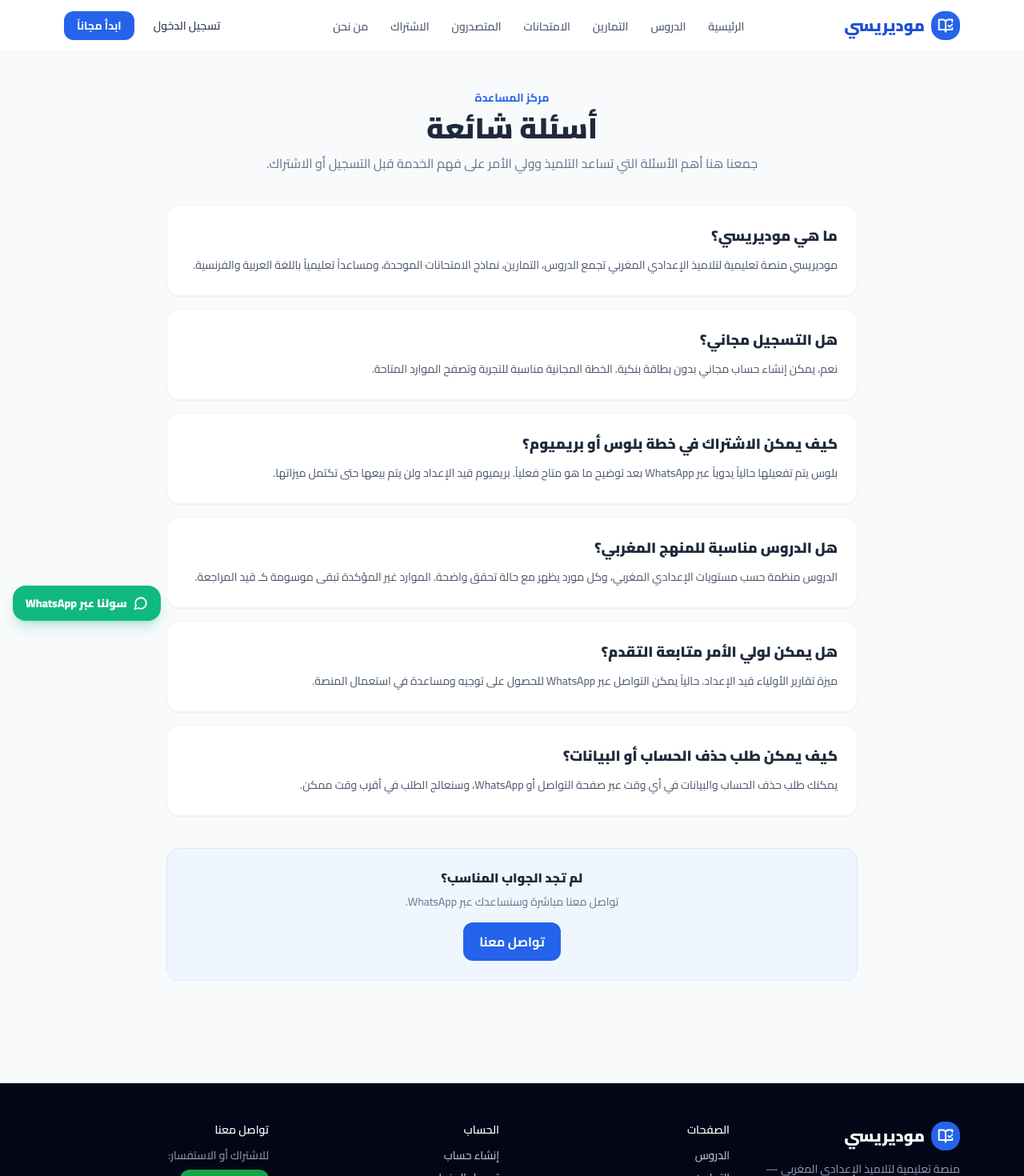
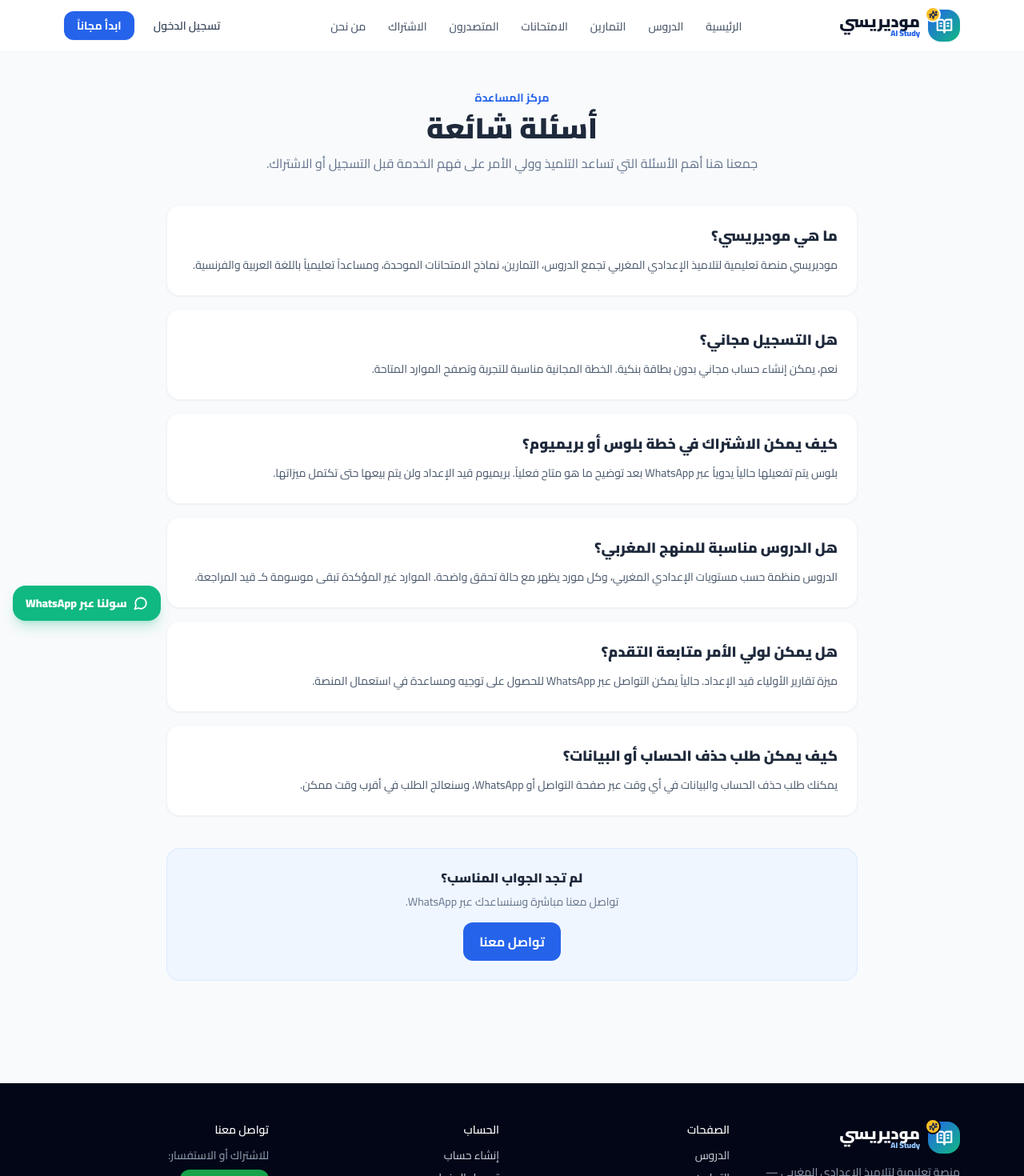
Before and after one commit to anir1977/modarisi, a Next.js app: page /faq in a window 1280 px wide. Shown: the top 1470 px of the page at 80% size. Built offline with nearby package versions, Linux system fonts and the light colour scheme.

Commit message:
Refresh Modarisi logo identity

```diff
--- a/app/icon.tsx
+++ b/app/icon.tsx
@@ -12,14 +12,28 @@ export default async function Icon() {
           width: "32px",
           height: "32px",
           borderRadius: "8px",
-          background: "linear-gradient(135deg, #3b82f6, #10b981)",
+          background: "linear-gradient(135deg, #2563eb, #10b981)",
           display: "flex",
           alignItems: "center",
           justifyContent: "center",
-          fontSize: "20px",
+          color: "white",
+          fontSize: "22px",
+          fontWeight: 900,
+          position: "relative",
         }}
       >
-        🎓
+        م
+        <div
+          style={{
+            position: "absolute",
+            top: "3px",
+            left: "4px",
+            width: "7px",
+            height: "7px",
+            borderRadius: "999px",
+            background: "#fbbf24",
+          }}
+        />
       </div>
     ),
     { width: 32, height: 32 }
--- a/components/Footer.tsx
+++ b/components/Footer.tsx
@@ -1,5 +1,5 @@
 import Link from "next/link";
-import { BookOpenCheck } from "lucide-react";
+import { BookOpenText, Sparkles } from "lucide-react";
 import { whatsappUrl } from "@/lib/contact";
 
 export default function Footer() {
@@ -9,11 +9,17 @@ export default function Footer() {
         <div className="grid grid-cols-1 md:grid-cols-4 gap-8 mb-10">
           {/* Brand */}
           <div className="md:col-span-1">
-            <Link href="/" className="flex items-center gap-2 text-white font-black text-xl mb-3">
-              <span className="w-9 h-9 rounded-2xl bg-blue-600 text-white flex items-center justify-center">
-                <BookOpenCheck size={20} strokeWidth={2.4} />
+            <Link href="/" className="flex items-center gap-2.5 text-white font-black text-xl mb-3">
+              <span className="relative w-10 h-10 rounded-2xl bg-gradient-to-br from-blue-600 to-emerald-500 text-white flex items-center justify-center">
+                <BookOpenText size={21} strokeWidth={2.5} />
+                <span className="absolute -top-1 -left-1 flex h-5 w-5 items-center justify-center rounded-full border-2 border-slate-950 bg-amber-400 text-blue-950">
+                  <Sparkles size={11} strokeWidth={3} />
+                </span>
               </span>
-              <span>موديريسي</span>
+              <span className="leading-none">
+                موديريسي
+                <span className="block text-[10px] font-black text-blue-300">AI Study</span>
+              </span>
             </Link>
             <p className="text-sm text-slate-400 leading-relaxed">
               منصة تعليمية لتلاميذ الإعدادي المغربي — دروس، تمارين، امتحانات موحدة، ومساعد تعليمي.
--- a/components/Navbar.tsx
+++ b/components/Navbar.tsx
@@ -3,7 +3,7 @@
 import { useState, useEffect } from "react";
 import Link from "next/link";
 import { usePathname } from "next/navigation";
-import { BookOpenCheck, Menu, X } from "lucide-react";
+import { BookOpenText, Menu, Sparkles, X } from "lucide-react";
 
 const NAV_LINKS = [
   { href: "/", label: "الرئيسية" },
@@ -34,11 +34,17 @@ export default function Navbar() {
     >
       <nav className="max-w-6xl mx-auto px-4 h-16 flex items-center justify-between">
         {/* Logo */}
-        <Link href="/" className="flex items-center gap-2 font-black text-xl text-blue-700">
-          <span className="w-9 h-9 rounded-2xl flex items-center justify-center shadow-sm bg-blue-600 text-white">
-            <BookOpenCheck size={20} strokeWidth={2.4} />
+        <Link href="/" className="flex items-center gap-2.5 font-black text-xl text-slate-900">
+          <span className="relative w-10 h-10 rounded-2xl flex items-center justify-center shadow-sm bg-gradient-to-br from-blue-600 to-emerald-500 text-white">
+            <BookOpenText size={21} strokeWidth={2.5} />
+            <span className="absolute -top-1 -left-1 flex h-5 w-5 items-center justify-center rounded-full border-2 border-white bg-amber-400 text-blue-950">
+              <Sparkles size={11} strokeWidth={3} />
+            </span>
           </span>
-          <span>موديريسي</span>
+          <span className="leading-none">
+            موديريسي
+            <span className="block text-[10px] font-black tracking-normal text-blue-600">AI Study</span>
+          </span>
         </Link>
 
         {/* Desktop links */}
```
